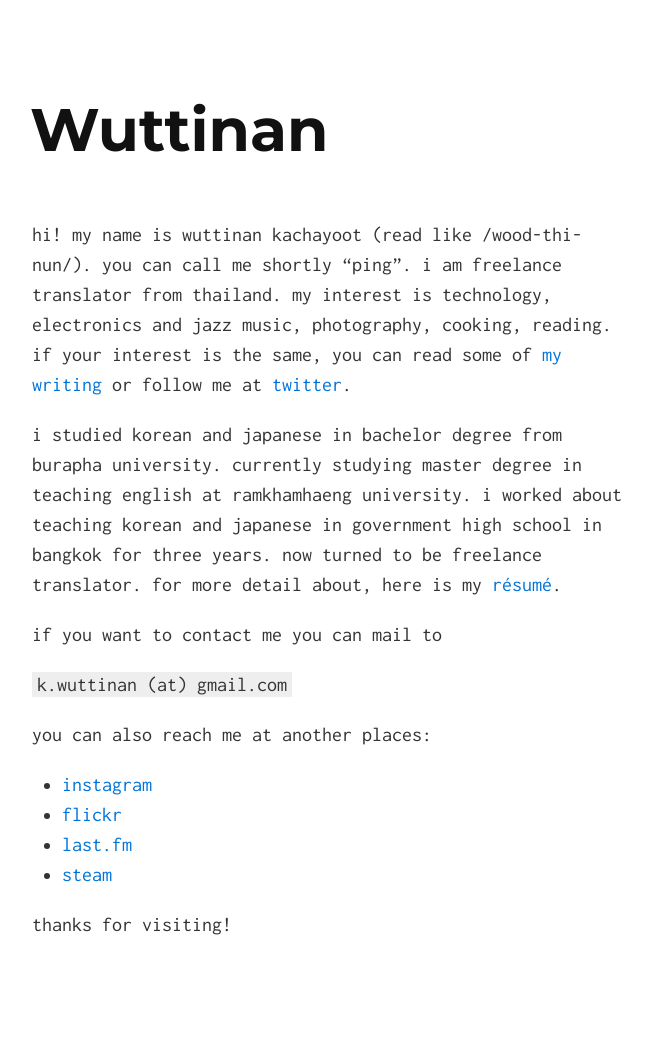
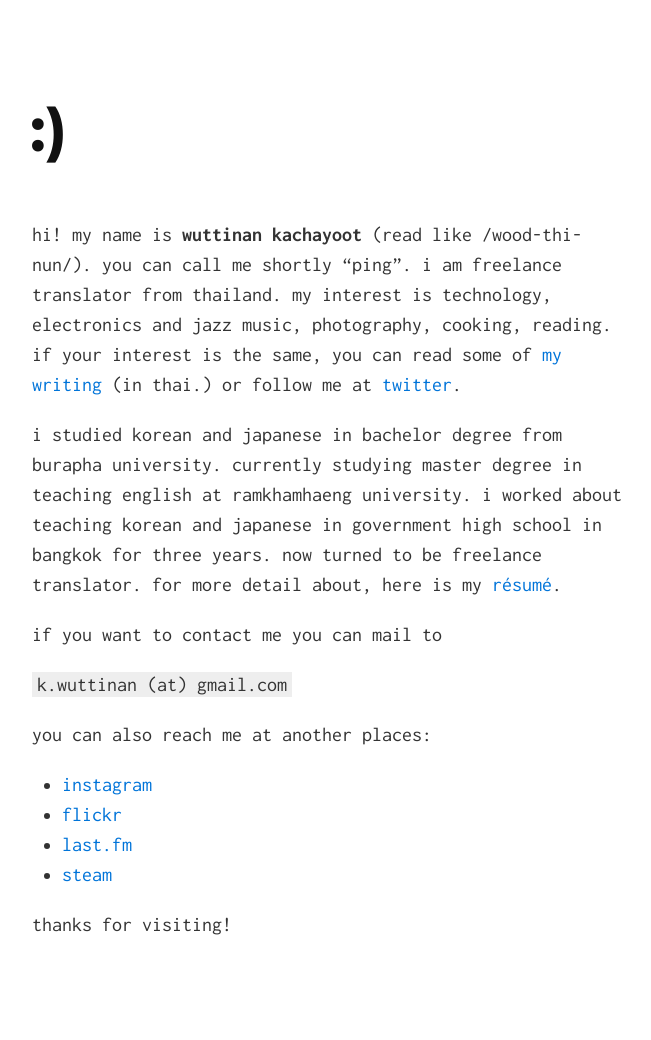
Before and after one commit to wuttinan/wuttinan.github.io, a Jekyll site: the page built from index.html, in a window 1280 px wide. Shown: the whole page, without its empty margins (308-959 px from the left). Built offline with Jekyll 4.4.1, drawn with Linux system fonts in a browser that asks for light colours; Markdown is read by kramdown in place of the engine named in the settings.

Commit message:
site edit

```diff
--- a/_config.yml
+++ b/_config.yml
@@ -2,6 +2,6 @@ markdown: redcarpet
 pygments: true
 
 title_tag_text: Wuttinan Kachayoot
-h1_tag_text: Wuttinan
+h1_tag_text: :)
 
 exclude: ["Procfile", "Gruntfile.js", "README.md", "package.json", "CNAME", "node_modules"]
--- a/_includes/index.md
+++ b/_includes/index.md
@@ -1,5 +1,4 @@
-
-hi! my name is wuttinan kachayoot (read like /wood-thi-nun/). you can call me shortly "ping". i am freelance translator from thailand. my interest is technology, electronics and jazz music, photography, cooking, reading. if your interest is the same, you can read some of [my writing](https://medium.com/@wuttinan/) or follow me at [twitter](http://twitter.com/wuttinan/).
+hi! my name is **wuttinan kachayoot** (read like /wood-thi-nun/). you can call me shortly "ping". i am freelance translator from thailand. my interest is technology, electronics and jazz music, photography, cooking, reading. if your interest is the same, you can read some of [my writing](https://medium.com/@wuttinan/) (in thai.) or follow me at [twitter](http://twitter.com/wuttinan/).
 
 i studied korean and japanese in bachelor degree from burapha university. currently studying master degree in teaching english at ramkhamhaeng university. i worked about teaching korean and japanese in government high school in bangkok for three years. now turned to be freelance translator. for more detail about, here is my [résumé](http://www.linkedin.com/in/wuttinan/).
 
```
